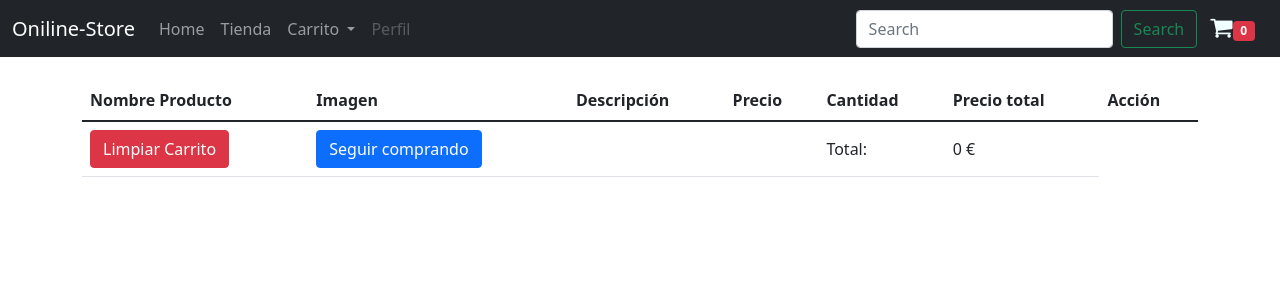
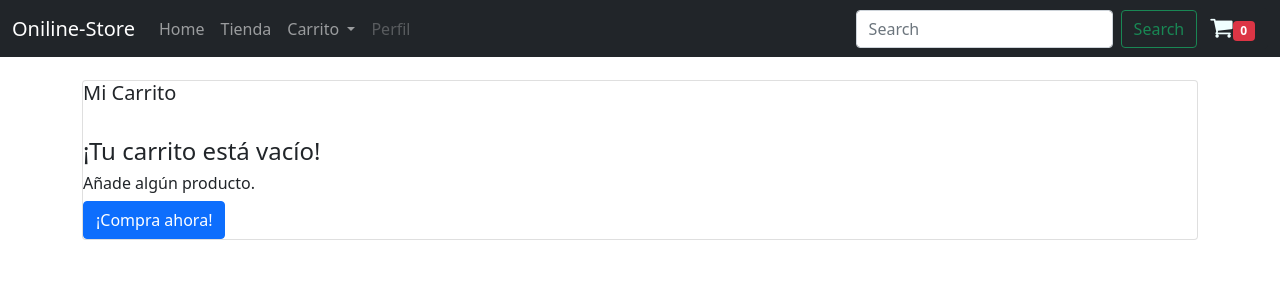
Before and after one commit to Saulgp-daw/TiendaOniline, an Angular app in the folder TiendaOniline/: page /carrito in a window 1280 px wide. Shown: the top 300 px of the page. Built offline with nearby package versions, Linux system fonts and the light colour scheme.

Commit message:
carrito funcional

```diff
--- a/TiendaOniline/src/app/componentes/pagina-carrito/pagina-carrito.component.html
+++ b/TiendaOniline/src/app/componentes/pagina-carrito/pagina-carrito.component.html
@@ -1,4 +1,4 @@
-<ng-container *ngIf="true">
+<ng-container *ngIf="carrito.length > 0">
   <div class="container">
     <div class="card-table">
       <div class="cart-product">
@@ -49,7 +49,7 @@
   </div>
 </ng-container>
 
-<ng-container *ngIf="false">
+<ng-container *ngIf="carrito.length == 0">
   <div class="container">
     <div class="card">
       <h5 class="card-title">Mi Carrito</h5>
@@ -57,7 +57,7 @@
         <img src="" alt="">
         <h4>¡Tu carrito está vacío!</h4>
         <h6>Añade algún producto.</h6>
-        <button class="btn btn-primary">Comprar</button>
+        <button class="btn btn-primary" routerLink="/tienda/categoria/todos/1">¡Compra ahora!</button>
       </div>
     </div>
   </div>
--- a/TiendaOniline/src/app/servicios/carrito.service.ts
+++ b/TiendaOniline/src/app/servicios/carrito.service.ts
@@ -25,9 +25,7 @@ export class CarritoService {
 
   agregarACarrito(articulo: any): void{
     if(this.buscarArticulo(articulo.id)){
-      console.log("Encontrado");
       this.listaProductos.next(this.carrito);
-
     }else{
       articulo['cantidad'] = 1;
       articulo['precioCantidad'] = (articulo['cantidad'] * articulo.precio).toFixed(2);
@@ -83,7 +81,7 @@ export class CarritoService {
     this.carrito.map( (articuloEnCarrito: any) => {
       granTotal += parseFloat(articuloEnCarrito.precioCantidad);
     });
-    return granTotal;
+    return parseFloat(granTotal.toFixed(2));
   }
 
   restarUnidades(articulo: Articulo): void{
```
